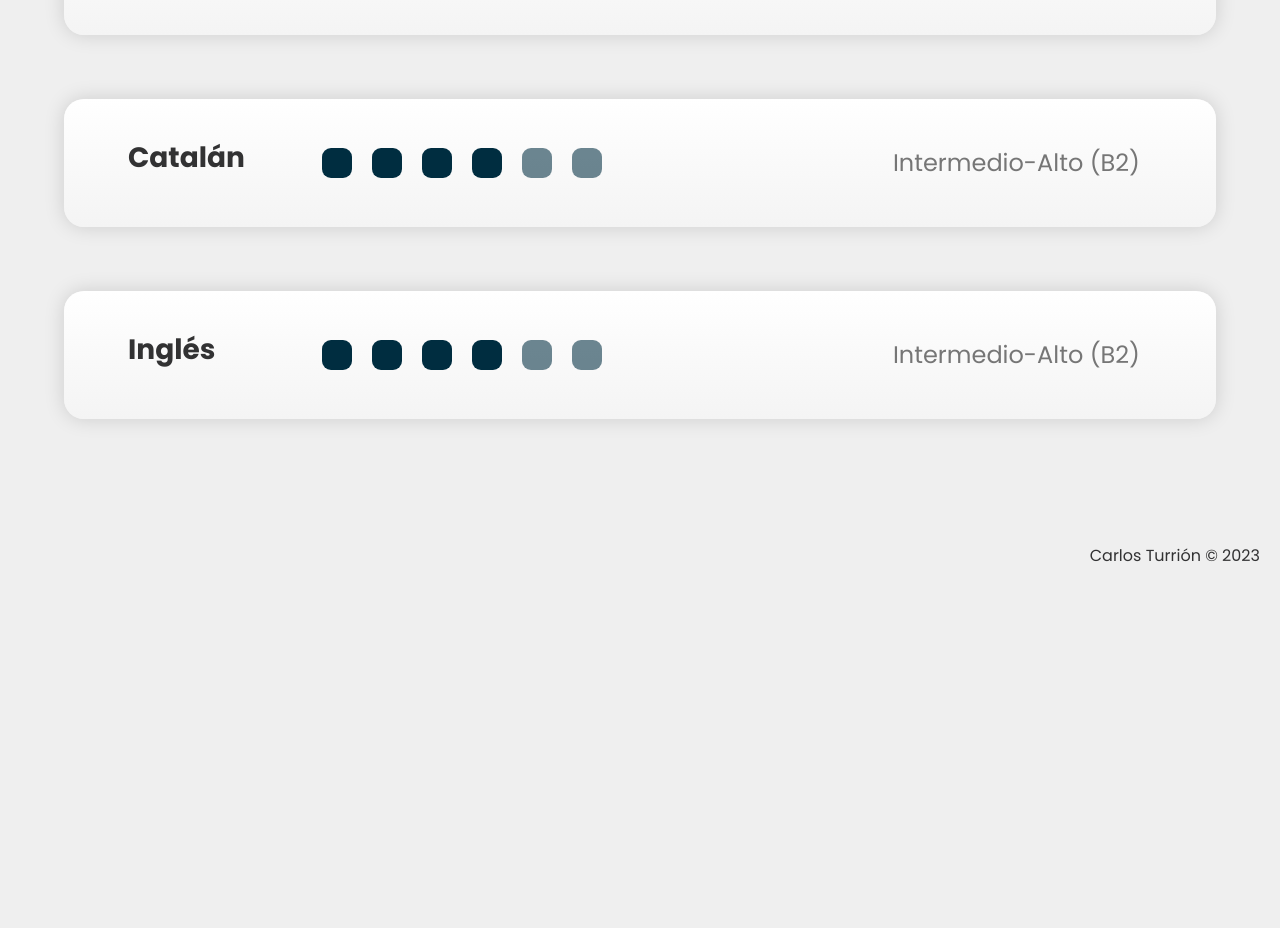
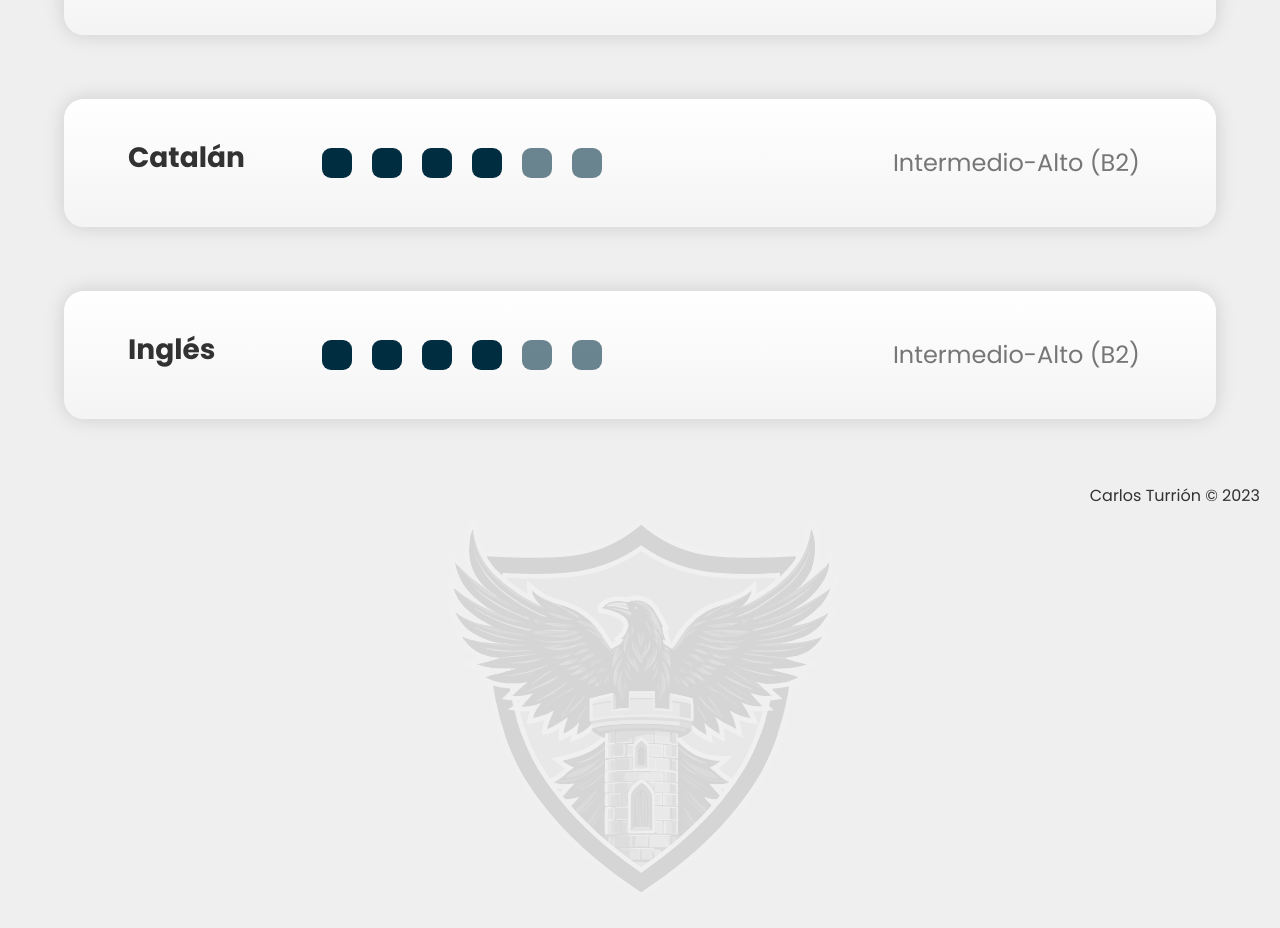
Before and after one commit to Losarkreator/CurriculumWeb, a plain HTML site: page index.html in a window 1280 px wide. Shown: the part 4145-5073 px from the top of the page. Before the commit the page ends 4733 px from the top, so only its background shows below. Drawn offline with Linux system fonts and the light colour scheme.

Commit message:
add footer image

```diff
--- a/generalStyle.css
+++ b/generalStyle.css
@@ -309,7 +309,7 @@ button {
 
 /* EDUCATION */
 /* .education {
-    padding-top: 0;
+    padding-bottom: 0;
 } */
 
 
@@ -346,18 +346,35 @@ button {
     margin-right: 12px;
 }
 
+#languages {
+    padding-bottom: 0;
+}
+
+
 /* FOOTER */
 footer {
     margin: 20px;
+    margin-top: 0;
     text-align: right;
 }
 
-
 .footer {
     padding: 0;
-    /* margin-top: -100px; */
     text-align: center;
 }
+
+
+.img-footer{
+    height: 400px;
+    display: flex;
+    justify-content: center;
+}
+
+.img-footer img{
+    height: 100%;
+    opacity: 0.1;
+}
+
 
 form {
     display: flex;
--- a/index.html
+++ b/index.html
@@ -373,7 +373,12 @@
     </footer> -->
 
     <footer>
+
         Carlos Turrión &copy; 2023
+        <div class="img-footer">
+            <img src="corvusTurrim.svg" alt="ERROR">
+        </div>
+
     </footer>
 
 
```
Also changed, not shown: corvusTurrim.svg (added).
